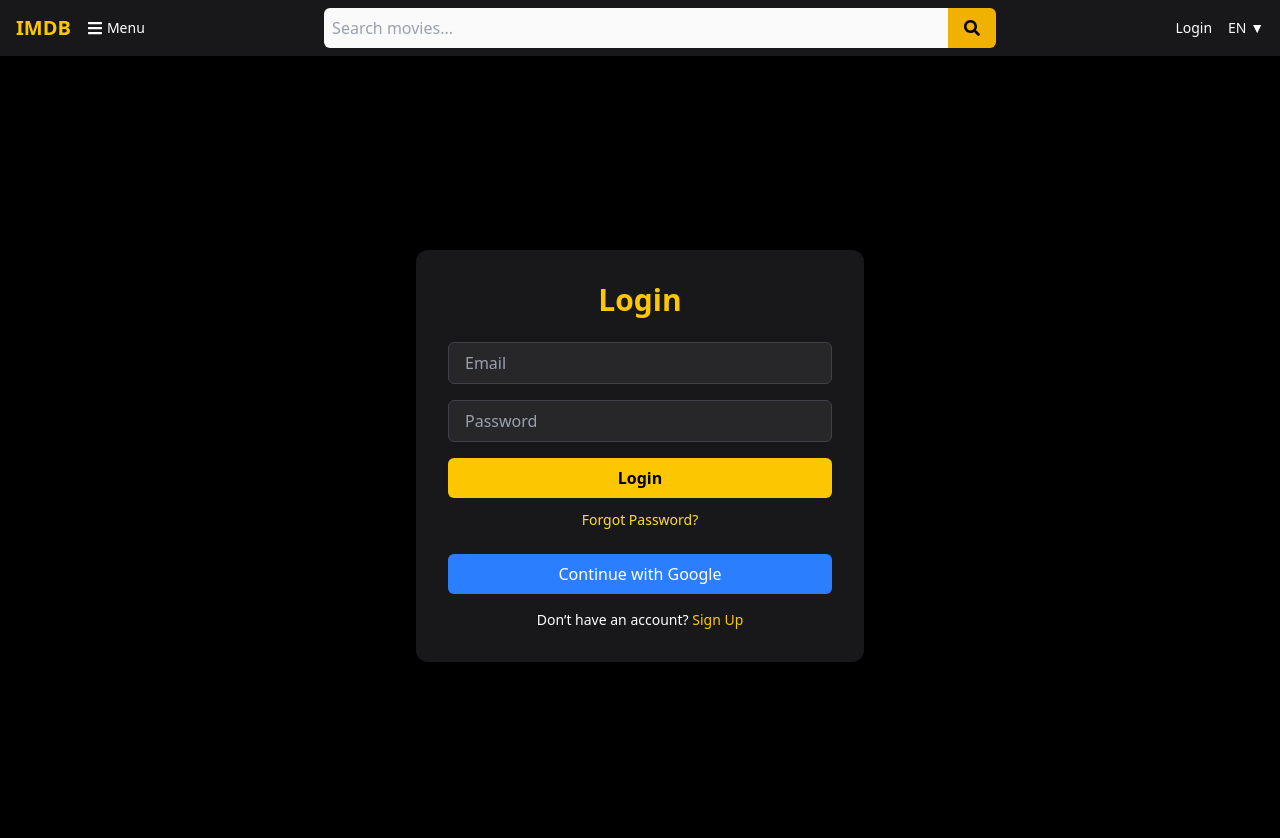
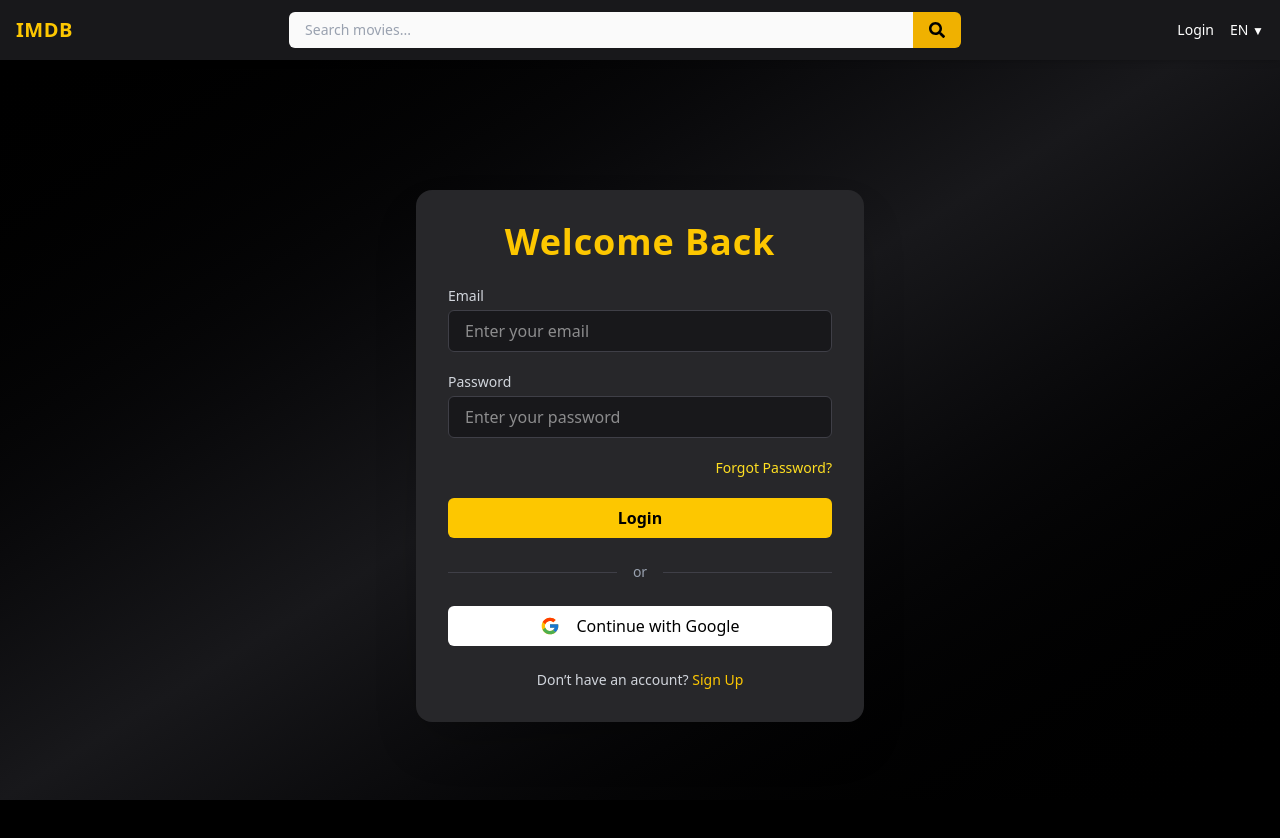
Before and after one commit to hwasyui/tmdb_project, a React (Vite) app in the folder frontend/: page /login in a window 1280 px wide. Shown: the top 838 px of the page. After the commit the page ends 800 px from the top, so only its background shows below. Built offline with nearby package versions, Linux system fonts and the light colour scheme; no server answers.

Commit message:
Updated the Interactive UI

```diff
--- a/frontend/src/components/NavBar.jsx
+++ b/frontend/src/components/NavBar.jsx
@@ -2,21 +2,18 @@
 import { FaBars, FaSearch } from 'react-icons/fa';
 import { Link } from 'react-router-dom';
 import { AuthContext } from '../context/AuthContext';
+
 const Navbar = ({ onSearch }) => {
   const [input, setInput] = useState('');
-  const hasTyped = useRef(false); // Track if user has typed
+  const [isMenuOpen, setIsMenuOpen] = useState(false);
+  const hasTyped = useRef(false);
   const { user, logout } = useContext(AuthContext);
-  console.log('[Navbar] user from context:', user);
 
-
-  // Debounce search (wait 500ms after user stops typing)
   useEffect(() => {
-    if (!hasTyped.current) return; // Prevent running on mount
-
+    if (!hasTyped.current) return;
     const delayDebounce = setTimeout(() => {
       onSearch(input);
     }, 500);
-
     return () => clearTimeout(delayDebounce);
   }, [input, onSearch]);
 
@@ -32,48 +29,98 @@
   };
 
   return (
-    <nav className="bg-zinc-900 text-white px-4 py-2 flex items-center justify-between">
-      {/* Left section */}
-      <div className="flex items-center gap-4">
-        <Link to="/" className="text-yellow-400 font-bold text-xl">
+    <nav className="fixed top-0 left-0 w-full z-50 bg-zinc-900 text-white px-4 py-3 shadow-md">
+      <div className="max-w-7xl mx-auto flex items-center justify-between">
+        <div className="flex items-center justify-between w-full md:w-auto">
+          <Link to="/" className="text-yellow-400 font-bold text-xl tracking-wide hover:text-yellow-300 transition">
             IMDB
           </Link>
-        <div className="flex items-center gap-1 cursor-pointer hover:underline">
-          <FaBars />
-          <span className="text-sm">Menu</span>
-        </div>
+          <button
+            onClick={() => setIsMenuOpen(!isMenuOpen)}
+            className="text-white md:hidden ml-auto"
+          >
+            <FaBars className="text-xl" />
+          </button>
         </div>
 
-      {/* Middle - Search */}
-      <form onSubmit={handleSubmit} className="flex flex-1 max-w-2xl mx-4">
+        <form onSubmit={handleSubmit} className="hidden md:flex flex-1 max-w-2xl mx-6">
           <input
             type="text"
             placeholder="Search movies..."
             value={input}
             onChange={handleChange}
-          className="w-full p-2 rounded-l-md focus:outline-none text-black bg-zinc-50 placeholder-gray-400"
+            className="w-full px-4 py-2 rounded-l-md text-sm text-black bg-zinc-50 placeholder-gray-400 focus:outline-none focus:ring-2 focus:ring-yellow-500 transition-all duration-200"
           />
           <button
             type="submit"
-          className="bg-yellow-500 hover:bg-yellow-600 px-4 rounded-r-md text-black"
+            className="bg-yellow-500 hover:bg-yellow-600 px-4 py-2 rounded-r-md text-black transition-all duration-200"
           >
             <FaSearch />
           </button>
         </form>
 
-      {/* Right section */}
-      <div className="flex items-center gap-4 text-sm">
+        <div className="hidden md:flex items-center gap-4 text-sm">
           {user ? (
             <>
-    <span className="text-yellow-400 font-semibold">Hi, {user.username}</span>
-    <button onClick={logout}>Logout</button>
+              <span className="text-yellow-400 font-medium">Hi, {user.username}</span>
+              <button
+                onClick={logout}
+                className="px-3 py-1 rounded bg-red-500 hover:bg-red-600 text-white transition"
+              >
+                Logout
+              </button>
             </>
           ) : (
-  <Link to="/login">Login</Link>
+            <Link to="/login" className="hover:text-yellow-400 transition font-medium">
+              Login
+            </Link>
           )}
+          <span className="cursor-pointer hover:underline hover:text-yellow-400 transition">
+            EN <span className="text-xs">▼</span>
+          </span>
+        </div>
+      </div>
 
-        <span className="cursor-pointer hover:underline">EN ▼</span>
+      {isMenuOpen && (
+        <div className="md:hidden mt-4 space-y-2">
+          <form onSubmit={handleSubmit} className="flex px-4">
+            <input
+              type="text"
+              placeholder="Search..."
+              value={input}
+              onChange={handleChange}
+              className="w-full px-4 py-2 rounded-l-md text-sm text-black bg-zinc-50 placeholder-gray-400 focus:outline-none focus:ring-2 focus:ring-yellow-500 transition-all duration-200"
+            />
+            <button
+              type="submit"
+              className="bg-yellow-500 hover:bg-yellow-600 px-4 py-2 rounded-r-md text-black transition-all duration-200"
+            >
+              <FaSearch />
+            </button>
+          </form>
+
+          <div className="px-4 space-y-2 text-sm">
+            {user ? (
+              <>
+                <span className="text-yellow-400 font-medium block">Hi, {user.username}</span>
+                <button
+                  onClick={logout}
+                  className="w-full text-left px-3 py-1 rounded bg-red-500 hover:bg-red-600 text-white transition"
+                >
+                  Logout
+                </button>
+              </>
+            ) : (
+              <Link to="/login" className="block hover:text-yellow-400 transition font-medium">
+                Login
+              </Link>
+            )}
+            <span className="block cursor-pointer hover:underline hover:text-yellow-400 transition">
+              EN <span className="text-xs">▼</span>
+            </span>
           </div>
+        </div>
+      )}
     </nav>
   );
 };
--- a/frontend/src/components/Pagination.jsx
+++ b/frontend/src/components/Pagination.jsx
@@ -6,15 +6,17 @@
       <button
         disabled={page <= 1}
         onClick={() => onPageChange(page - 1)}
-        className="px-3 py-1 bg-gray-200 rounded disabled:opacity-50"
+        className="px-4 py-2 bg-zinc-800 text-white rounded-lg hover:bg-zinc-700 disabled:opacity-50 disabled:cursor-not-allowed transition"
       >
         Prev
       </button>
-      <span className="px-3 py-1">{page} / {totalPages}</span>
+      <span className="px-4 py-2 text-white bg-zinc-900 rounded-lg border border-zinc-700">
+        {page} / {totalPages}
+      </span>
       <button
         disabled={page >= totalPages}
         onClick={() => onPageChange(page + 1)}
-        className="px-3 py-1 bg-gray-200 rounded disabled:opacity-50"
+        className="px-4 py-2 bg-zinc-800 text-white rounded-lg hover:bg-zinc-700 disabled:opacity-50 disabled:cursor-not-allowed transition"
       >
         Next
       </button>
--- a/frontend/src/pages/Login.jsx
+++ b/frontend/src/pages/Login.jsx
@@ -3,6 +3,8 @@
 import { AuthContext } from '../context/AuthContext';
 import { useNavigate, Link } from 'react-router-dom';
 import { toast } from 'react-hot-toast';
+import { FcGoogle } from 'react-icons/fc';
+
 
 const Login = () => {
   const { fetchUser } = useContext(AuthContext);
@@ -24,53 +26,74 @@
   };
 
   return (
-    <div className="min-h-screen flex items-center justify-center bg-black px-4">
-      <div className="w-full max-w-md bg-zinc-900 p-8 shadow-xl rounded-xl">
-        <h2 className="text-3xl font-bold mb-6 text-center text-yellow-400">Login</h2>
-        <form onSubmit={handleLogin} className="space-y-4">
+    <div className="min-h-screen flex items-center justify-center bg-gradient-to-br from-black via-zinc-900 to-black px-4 pt-28">
+      <div className="w-full max-w-md bg-zinc-800 p-8 shadow-2xl rounded-2xl">
+        <h2 className="text-4xl font-extrabold mb-6 text-center text-yellow-400 tracking-wide">
+          Welcome Back
+        </h2>
+
+        <form onSubmit={handleLogin} className="space-y-5">
+          <div>
+            <label className="text-sm text-gray-300 block mb-1">Email</label>
             <input
               type="email"
-            placeholder="Email"
+              placeholder="Enter your email"
               value={form.email}
               onChange={(e) => setForm({ ...form, email: e.target.value })}
-            className="w-full px-4 py-2 border border-zinc-700 bg-zinc-800 text-white placeholder-gray-400 rounded-md focus:outline-none focus:ring-2 focus:ring-yellow-400"
+              className="w-full px-4 py-2 bg-zinc-900 text-white border border-zinc-700 rounded-md focus:outline-none focus:ring-2 focus:ring-yellow-400"
               required
             />
+          </div>
+
+          <div>
+            <label className="text-sm text-gray-300 block mb-1">Password</label>
             <input
               type="password"
-            placeholder="Password"
+              placeholder="Enter your password"
               value={form.password}
               onChange={(e) => setForm({ ...form, password: e.target.value })}
-            className="w-full px-4 py-2 border border-zinc-700 bg-zinc-800 text-white placeholder-gray-400 rounded-md focus:outline-none focus:ring-2 focus:ring-yellow-400"
+              className="w-full px-4 py-2 bg-zinc-900 text-white border border-zinc-700 rounded-md focus:outline-none focus:ring-2 focus:ring-yellow-400"
               required
             />
+          </div>
+
+          <div className="text-right text-sm">
+            <a href="#" className="text-yellow-300 hover:underline">
+              Forgot Password?
+            </a>
+          </div>
+
           <button
             type="submit"
-            className="w-full bg-yellow-400 text-black font-semibold py-2 rounded-md hover:bg-yellow-500 transition-colors"
+            className="w-full bg-yellow-400 text-black font-bold py-2 rounded-md hover:bg-yellow-500 transition duration-200"
           >
             Login
           </button>
         </form>
 
-        <div className="text-center mt-3 text-sm">
-          <a href="#" className="text-yellow-300 hover:underline">Forgot Password?</a>
+        <div className="flex items-center my-6">
+          <div className="flex-grow h-px bg-zinc-700" />
+          <span className="mx-4 text-gray-400 text-sm">or</span>
+          <div className="flex-grow h-px bg-zinc-700" />
         </div>
 
-        <div className="mt-6 text-center">
+        <div className="text-center">
           <a
             href="http://localhost:8080/auth/login/google"
-            className="inline-block w-full bg-blue-500 text-white px-4 py-2 rounded-md hover:bg-blue-600"
+            className="flex justify-center items-center gap-2 bg-white hover:bg-zinc-100 text-black font-medium py-2 px-4 rounded-md transition duration-200"
           >
+            <FcGoogle className="text-xl mr-2" />
+
             Continue with Google
           </a>
         </div>
 
-        <div className="text-center mt-4 text-sm text-white">
+        <p className="text-center mt-6 text-sm text-gray-300">
           Don’t have an account?{' '}
           <Link to="/signup" className="text-yellow-400 hover:underline">
             Sign Up
           </Link>
-        </div>
+        </p>
       </div>
     </div>
   );
```
Also changed, not shown: frontend/src/components/MovieCard.jsx (+21 -22 lines), frontend/src/pages/Home.jsx (+48 -8 lines), frontend/src/pages/MovieDetail.jsx (+53 -43 lines), frontend/src/pages/SignUp.jsx (+16 -11 lines), 1 other file (tests, documents, lock files or other folders). Lines whose indentation alone changed are shown as unchanged.
